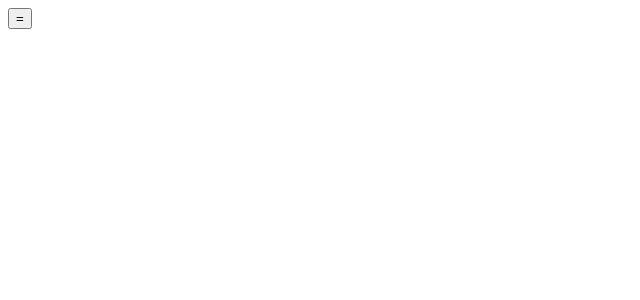
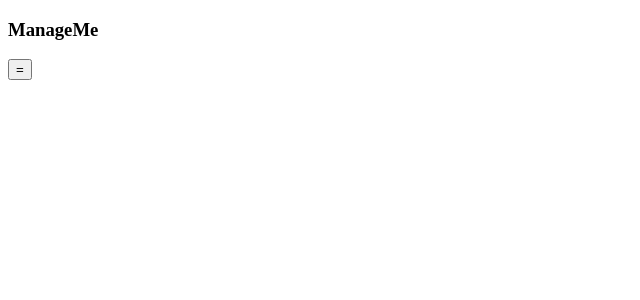
Before and after one commit to elfadog/my_favourite_students, a React (Create React App) app in the folder manageme/: page / in a window 1280 px wide. Shown: the top 300 px of the page, without its empty margins (0-640 px from the left). Built offline with nearby package versions, Linux system fonts and the light colour scheme.

Commit message:
Adding title to the page

```diff
--- a/manageme/src/App.js
+++ b/manageme/src/App.js
@@ -4,7 +4,7 @@ import DropMenu from './Pages/Dashboard/DropMenu';
 
 function App() {
   return (
-    <div className='grid-container'> <DropMenu /> </div>
+    <div className='grid-container'> <ListGroup /> </div>
   );
 }
 
```
